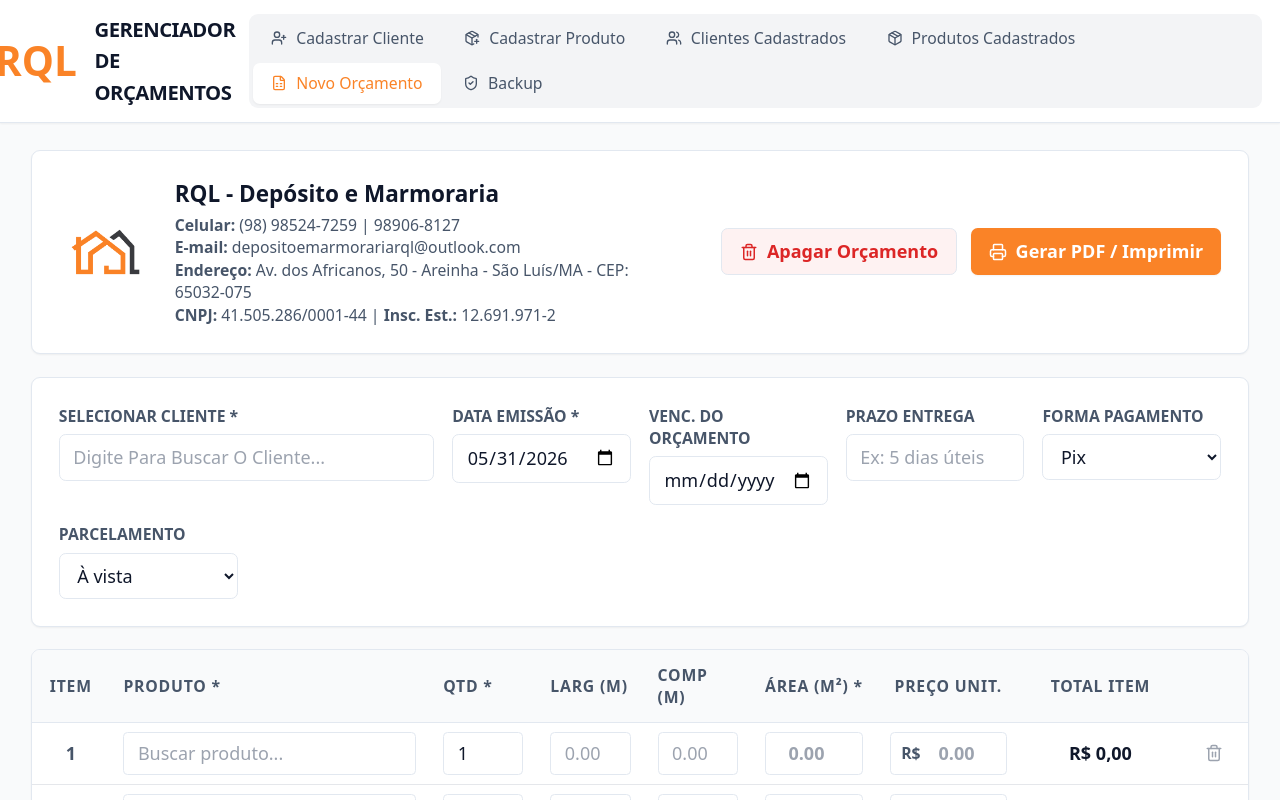
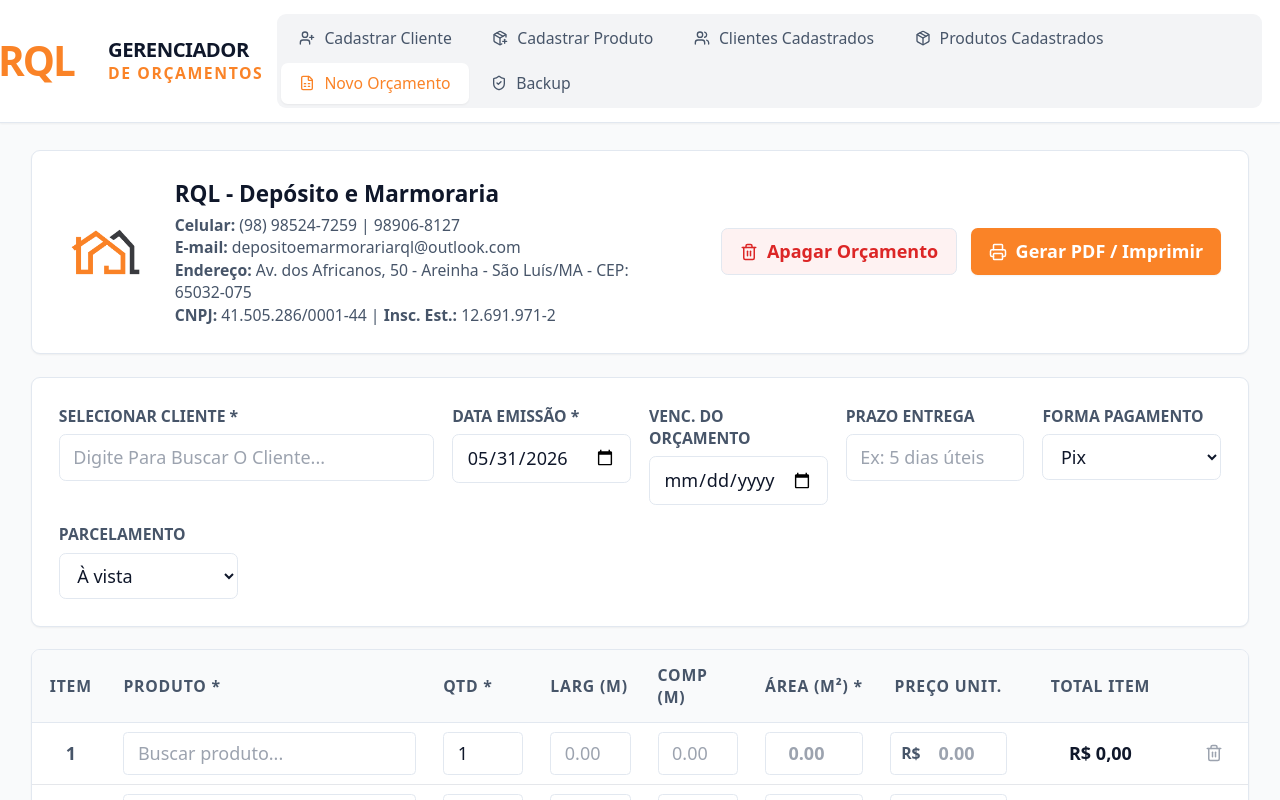
Before and after one commit to DaniloDoria27/atividade-extensionista-2-granfaculdade, a React (Vite) app: page / in a window 1280 px wide. Shown: the top 800 px of the page. Built offline with nearby package versions, Linux system fonts and the light colour scheme.

Commit message:
ajuste de no logotipo do navigation

```diff
--- a/src/components/Navigation.jsx
+++ b/src/components/Navigation.jsx
@@ -26,16 +26,23 @@ export default function Navigation({ activeTab, setActiveTab }) {
       <div className='max-w-7xl mx-auto px-4'>
         <div className='flex flex-col md:flex-row md:items-center md:justify-between py-3 gap-3'>
           {/* Logo / Título do Sistema */}
-          <div className='flex items-center gap-2'>
-            <div className='flex space-x-9 items-center'>
-              <div className='h-8 w-8 flex items-center justify-center text-brand-primary font-bold text-4xl'>
+          <div className='flex items-center gap-2 select-none'>
+            <div className='flex space-x-12 items-center'>
+              {' '}
+              {/* Aumentei ligeiramente o espaço para acomodar o texto esticado */}
+              <div className='h-8 w-8 flex flex-col items-center justify-center text-brand-primary font-bold text-4xl font-sans tracking-tighter'>
                 RQL
               </div>
-              <span className='font-bold text-lg tracking-tight text-brand-main'>
-                {/* RQL<span className='text-brand-primary'>MVP</span> */}
-                <div>
-                  GERENCIADOR
-                  <div>DE ORÇAMENTOS</div>
+              <span className='font-bold text-base md:text-lg tracking-tight text-brand-main uppercase whitespace-nowrap'>
+                {/* Utilizando 'whitespace-nowrap' o texto nunca vai quebrar em 3 linhas.
+        Em telas menores ele fica em uma linha só 'GERENCIADOR DE ORÇAMENTOS'.
+        Se preferir que quebre estritamente em duas linhas, mantemos a estrutura interna flexível.
+      */}
+                <div className='flex flex-col leading-tight'>
+                  <span>GERENCIADOR</span>
+                  <span className='text-brand-primary text-xs md:text-sm tracking-widest'>
+                    DE ORÇAMENTOS
+                  </span>
                 </div>
               </span>
             </div>
--- a/src/components/ProdutosCadastrados.jsx
+++ b/src/components/ProdutosCadastrados.jsx
@@ -131,9 +131,6 @@ export default function ProdutosCadastrados() {
 
       {/* TABELA DE PRODUTOS */}
       <div className='bg-custom-surface p-6 rounded-lg border border-custom-grid shadow-sm'>
-        <h3 className='font-bold text-xl text-custom-main mb-4'>
-          Produtos Atuais
-        </h3>
         <div className='overflow-x-auto border border-custom-grid rounded-md shadow-sm bg-white'>
           <table className='w-full text-left border-collapse min-w-[750px]'>
             <thead>
```
Also changed, not shown: src-tauri/tauri.conf.json (+4 -3 lines).
